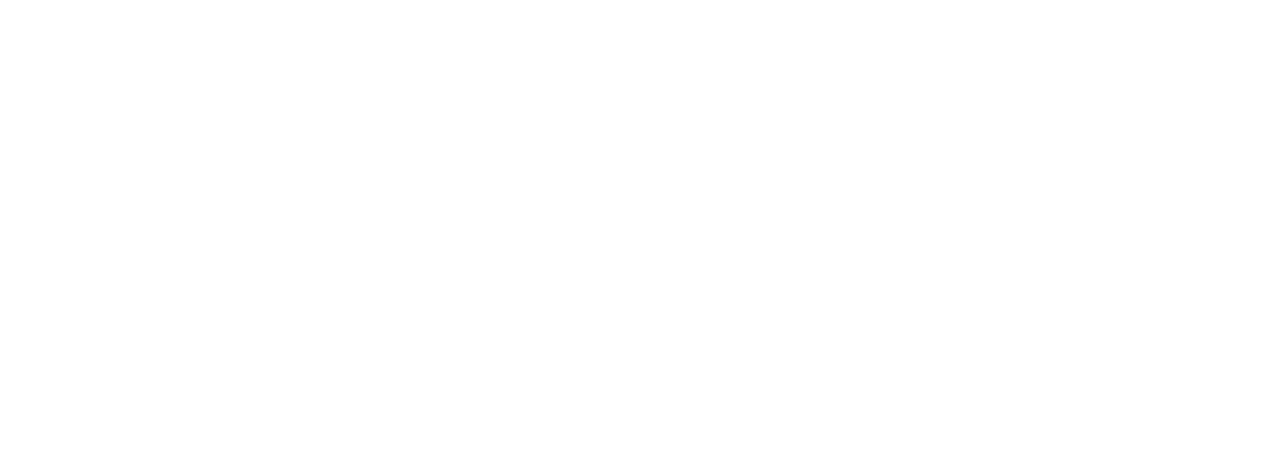
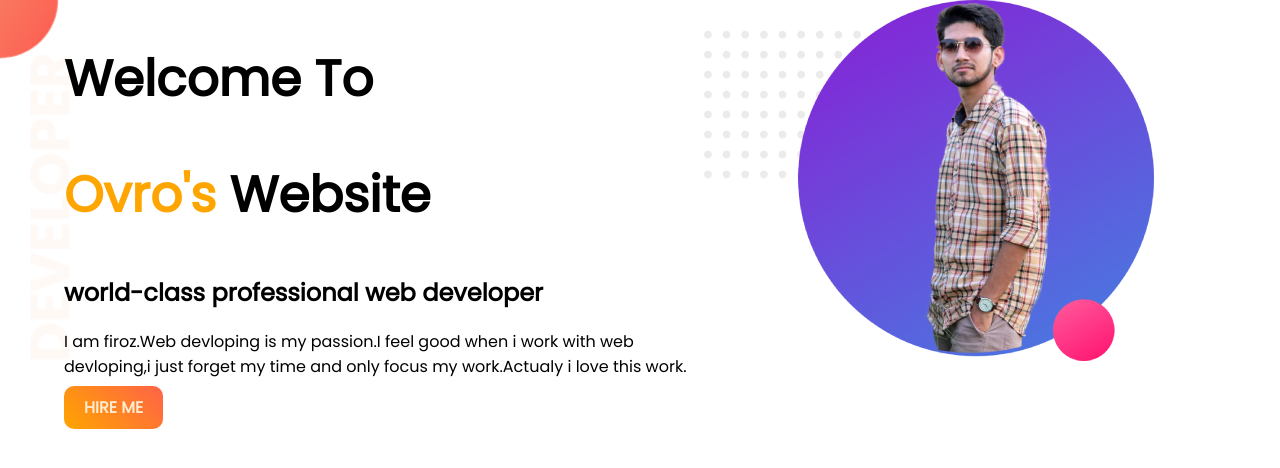
Before and after one commit to FirozHossain82/new-web-portfolio, a plain HTML site: page index.html in a window 1280 px wide. Drawn offline with Linux system fonts and the light colour scheme.

Commit message:
top banner added

```diff
--- a/index.html
+++ b/index.html
@@ -1,13 +1,35 @@
 <!DOCTYPE html>
 <html lang="en">
+
 <head>
     <meta charset="UTF-8">
     <meta http-equiv="X-UA-Compatible" content="IE=edge">
     <meta name="viewport" content="width=device-width, initial-scale=1.0">
     <title>Firoz New Web Protfolio</title>
+    <link rel="preconnect" href="https://fonts.googleapis.com">
+    <link rel="preconnect" href="https://fonts.gstatic.com" crossorigin>
+    <link href="https://fonts.googleapis.com/css2?family=Poppins&display=swap" rel="stylesheet">
     <link rel="stylesheet" href="style.css">
 </head>
+
 <body>
+    <section class="top-banner">
+        <div class="half-width">
+            <h1>Welcome To</h1>
+            <h1> <span class="orange-color">Ovro's</span> Website</h1>
+            <h2>world-class professional web developer</h2>
+            <p>I am firoz.Web devloping is my passion.I feel good when i work with web devloping,i just forget my time
+                and
+                only focus my work.Actualy i love this work.</p>
+            <a class="link-button" target="_blank" href="https://www.linkedin.com/in/firoz-hossain-ovro-2139b5190/">HIRE
+                ME</a>
+        </div>
+        </div>
+        <div class="half-widthS">
+            <img src="images/profile1.png" alt="">
+        </div>
 
+    </section>
 </body>
+
 </html>
--- a/style.css
+++ b/style.css
@@ -0,0 +1,32 @@
+body{
+    margin: 0;
+    font-family: 'Poppins', sans-serif;
+}
+h1{
+    font-size: 50px;
+}
+.orange-color{
+    color: orange;
+}
+section{
+    display: flex;
+}
+.half-width{
+    width: 50%;
+    padding-left:5%;
+}
+.half-width img{
+    width: 80%;
+}
+.link-button{
+    text-decoration: none;
+    background-image: linear-gradient( 45deg,orange,tomato);
+    padding: 10px 20px;
+    border-radius: 10px;
+    color: blanchedalmond;
+    font-weight: 700;
+}
+.top-banner{
+    background-image: url(images/top-banner.png);
+    background-repeat: no-repeat;
+}
```
